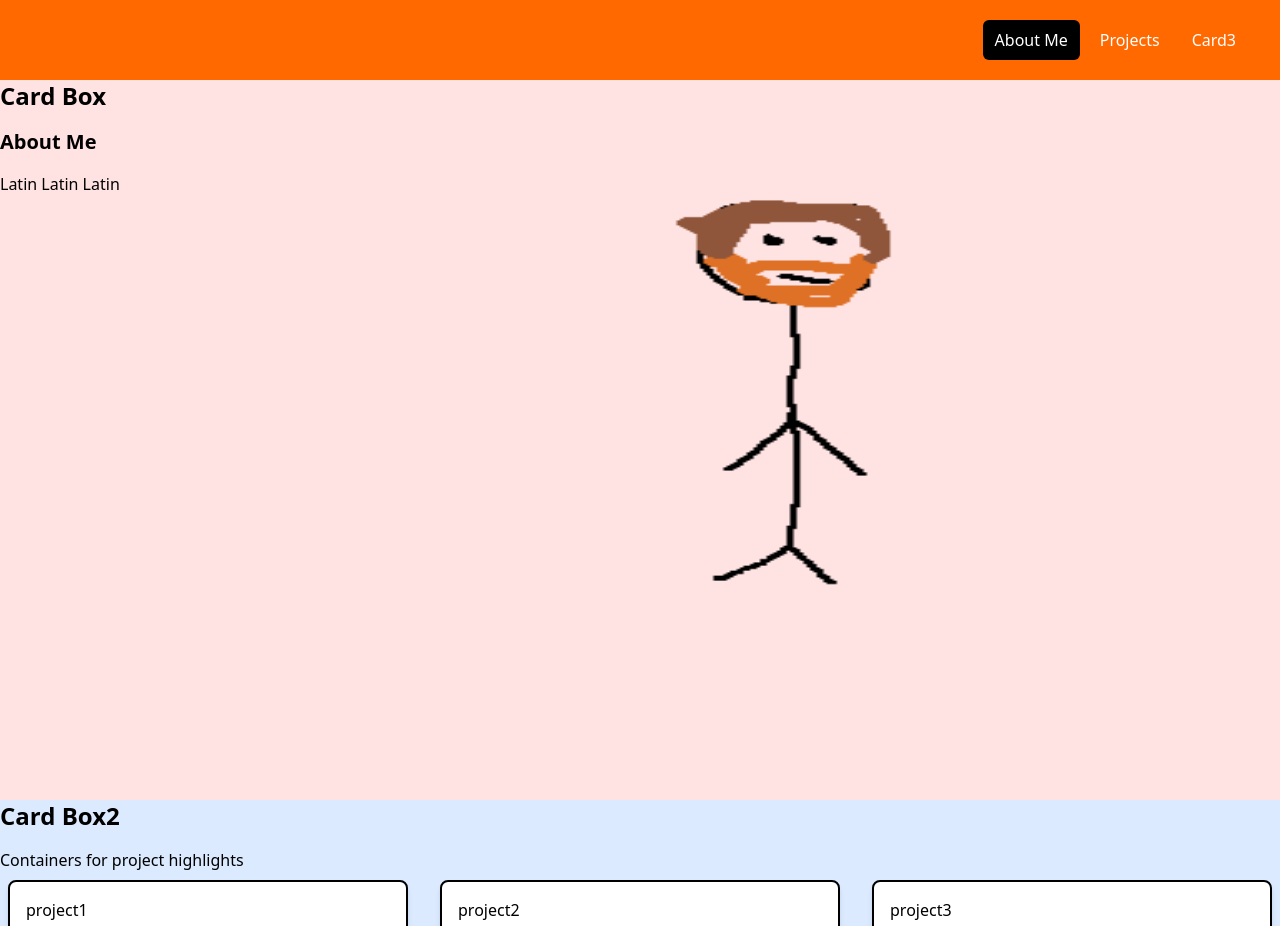
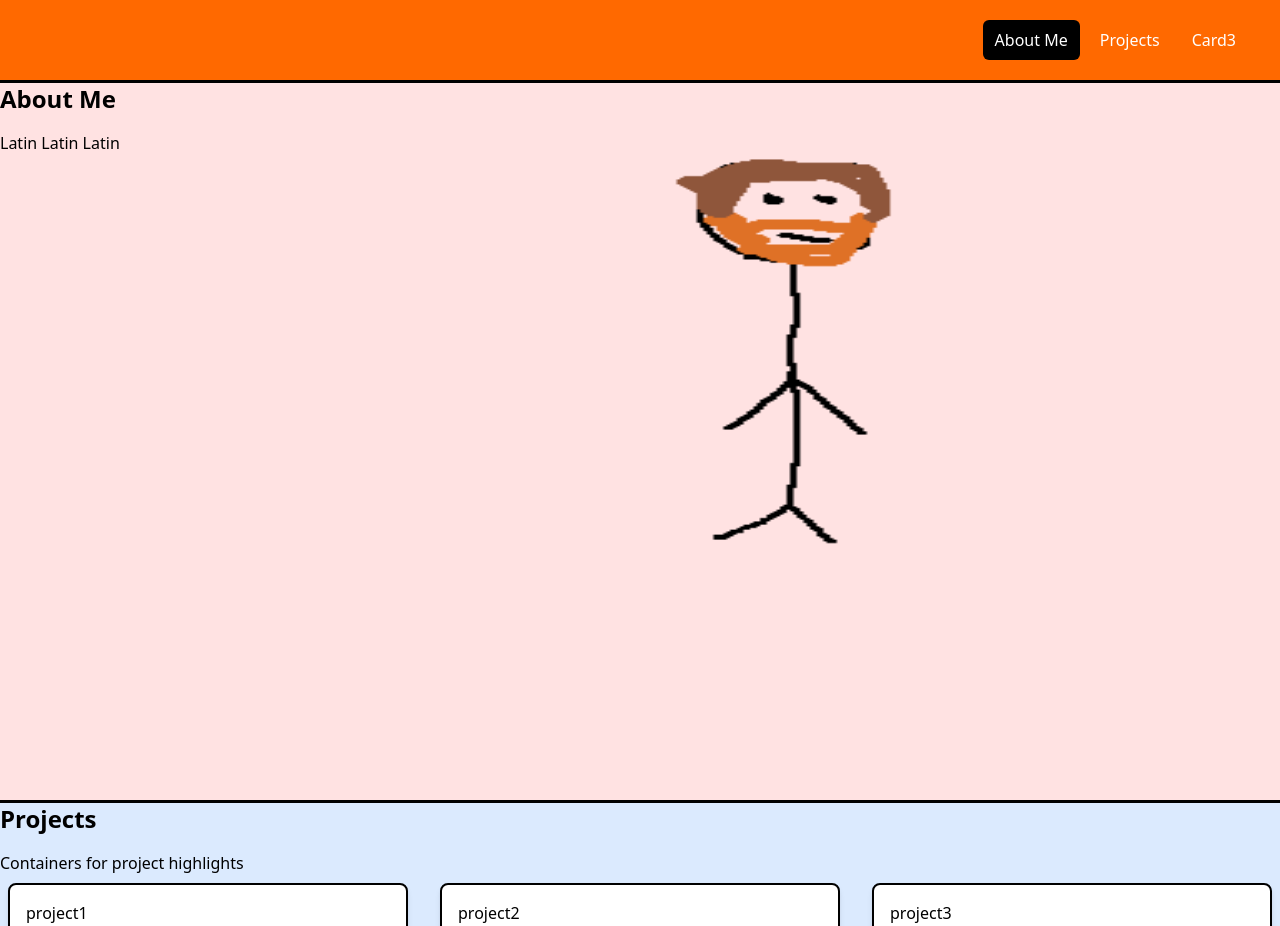
Before and after one commit to RyanPeebles/Personal-Webpage, a React (Vite) app: page / in a window 1280 px wide. Shown: the top 926 px of the page. Built offline with nearby package versions, Linux system fonts and the light colour scheme.

Commit message:
updated scrolling functionality, removed visible scroll bar, and fixed position stops of elements. TODO: fix scroll registering after elements reach stop, Adjust positions for better UX.

```diff
--- a/package.json
+++ b/package.json
@@ -13,7 +13,8 @@
     "@tailwindcss/vite": "^4.0.17",
     "react": "^19.0.0",
     "react-dom": "^19.0.0",
-    "react-router-dom": "^7.4.0"
+    "react-router-dom": "^7.4.0",
+    "tailwind-scrollbar-hide": "^2.0.0"
   },
   "devDependencies": {
     "@eslint/js": "^9.21.0",
--- a/src/components/CardBox.jsx
+++ b/src/components/CardBox.jsx
@@ -1,15 +1,29 @@
-import { useEffect, useState } from "react";
+import { use, useEffect, useState } from "react";
 import SlideCards from "./SlideCards";
 import FlashCard from "./FlashCard";
 
 const CardBox = () => {
 
     const [scrollY, setScrollY] = useState(0);
+    const  [scrollDisable, setScrollDisable] = useState(false);
 
     useEffect(() => {
         const handleScroll = () => {
             setScrollY(window.scrollY);
+            console.log("scrollY: ",window.scrollY);
+            const threshold = 560;
+            if(scrollY > threshold) {
+                setScrollDisable(true);
+
+            }
+            else {
+                setScrollDisable(false);
+            }
+
         };
+
+
+
 
         window.addEventListener("scroll", handleScroll);
 
@@ -18,36 +32,64 @@ const CardBox = () => {
         };
     }, []);
 
+
+    useEffect(() => {
+
+
+
+        const lockScroll = () => {
+            const scrollY = window.scrollY;
+            document.body.style.position = 'fixed';
+            document.body.style.top = `-${scrollY}px`;
+        }
+        const unlockScroll = () => {
+            const scrollY = parseInt(document.body.style.top || '0', 10) *-1;
+            document.body.style.position = '';
+            document.body.style.top = '';
+            window.scrollTo(0, scrollY);
+        }
+
+        if(scrollDisable){
+            lockScroll();
+        }
+        else {
+            unlockScroll();
+        };
+
+        return () => {
+            unlockScroll();
+        };
+    }, [scrollDisable]);
+
     const calculateOpacity = (cardIndex) => {
         const cardHeight = window.innerHeight;
+        //console.log("card size: " , cardHeight);
         const startFade = cardIndex * cardHeight;
         const endFade = startFade + cardHeight;
+        return 'opacity-100';
+        // if(scrollY < startFade) {
+        //     return 'opacity-100';
+        // }
+        // if(scrollY > endFade) {
+        //     return 'opacity-0';
+        // }
+        // console.log("scroll: " ,scrollY, "Fade Start: ", startFade, "fade end: ", endFade);
 
-        if(scrollY < startFade) {
-            return 'opacity-100';
-        }
-        if(scrollY > endFade) {
-            return 'opacity-0';
-        }
+        // const opacityPercentage = 100 - ((scrollY-startFade)/cardHeight) * 100;
+        // const opacityStep = Math.round(opacityPercentage/10) * 10;
 
-        const opacityPercentage = 100 - ((scrollY-startFade)/cardHeight) * 100;
-        const opacityStep = Math.round(opacityPercentage/10) * 10;
+        // console.log("opacity values ",opacityStep, opacityPercentage);
 
-        return `opacity-${opacityStep}`;
+        // return `opacity-${opacityStep}`;
     };
 
-    const calculateTranslateY = (cardIndex) => {
-        const cardHeight = window.innerHeight;
-
-        const translateY = cardHeight - (20*cardIndex);
-        return `bottom-${translateY}`;
-    }
+    // const calculateCardSize = (cardIndex) => {
+    //     const
   return (
 
-      <div className=" relative  min-h-[320vh] w-full">
-        <SlideCards bg="bg-red-100" zIndex="z-10" opacity={calculateOpacity(0)} top = 'top-20'>
-            <h2 className="text-2xl font-bold mb-4">Card Box</h2>
-            <h3 className="text-xl font-bold mb-4">About Me</h3>
+      <div className="sticky min-h-2379 w-full top-40 bg-purple-500">
+        <SlideCards bg="bg-red-100" zIndex="z-10" opacity={calculateOpacity(0)} top = 'top-20' title="About Me">
+
             <div className="grid grid-cols-2 gap-0 justify-items-stretch">
 
             <div className="w-auto">
@@ -61,8 +103,8 @@ const CardBox = () => {
             </div>
         </SlideCards>
 
-        <SlideCards bg="bg-blue-100" zIndex="z-20" opacity={calculateOpacity(1)} top="top-40" yIndex={calculateTranslateY(1)}>
-            <h2 className="text-2xl font-bold mb-4">Card Box2</h2>
+        <SlideCards bg="bg-blue-100" zIndex="z-20" opacity={calculateOpacity(1)} top="top-40" title="Projects" >
+
             <p>Containers for project highlights</p>
             <div className="flex flex-row gap-4">
             <FlashCard
@@ -82,13 +124,14 @@ const CardBox = () => {
             />
             </div>
         </SlideCards>
-        <SlideCards bg="bg-green-100" zIndex="z-30" opacity={calculateOpacity(2)} top="top-60" yIndex={calculateTranslateY(2)}>
+        <SlideCards bg="bg-green-100" zIndex="z-30" opacity={calculateOpacity(2)} top="top-60" >
             <h2 className="text-2xl font-bold mb-4">Card Box3</h2>
             <p>More stuff about me and/or links to more cool stuff idk yet</p>
         </SlideCards>
 
       </div>
 
+
   );
 }
 export default CardBox;
--- a/src/components/SlideCards.jsx
+++ b/src/components/SlideCards.jsx
@@ -1,9 +1,13 @@
 
 
-const SlideCards = ({children, bg = 'bg-red-100', zIndex='z-10', opacity ='opacity-10', top = 'top-20', yIndex= 'bottom-full'}) => {
+const SlideCards = ({children, bg = 'bg-red-100', zIndex='z-10', opacity ='opacity-10', top = 'top-20', title='cardBox'}) => {
   return (
-    <div className={`${bg} ${zIndex} ${opacity} ${top} ${yIndex}  transition-opacity duration-300 ease-in-out sticky rounded-none h-screen w-full`}>
+    <div className={`${bg} ${zIndex} ${opacity} ${top}  sticky rounded-none h-screen w- border-t-3 border-black`}>
+
+        <h2 className= "text-2xl font-bold mb-4">{title}</h2>
         {children}
+
+
     </div>
   );
 }
--- a/src/index.css
+++ b/src/index.css
@@ -1 +1,6 @@
 @import "tailwindcss";
+
+
+body::-webkit-scrollbar {
+    display: none; /* For Chrome, Safari, and Edge */
+  }
```
Also changed, not shown: 1 other file (tests, documents, lock files or other folders).
